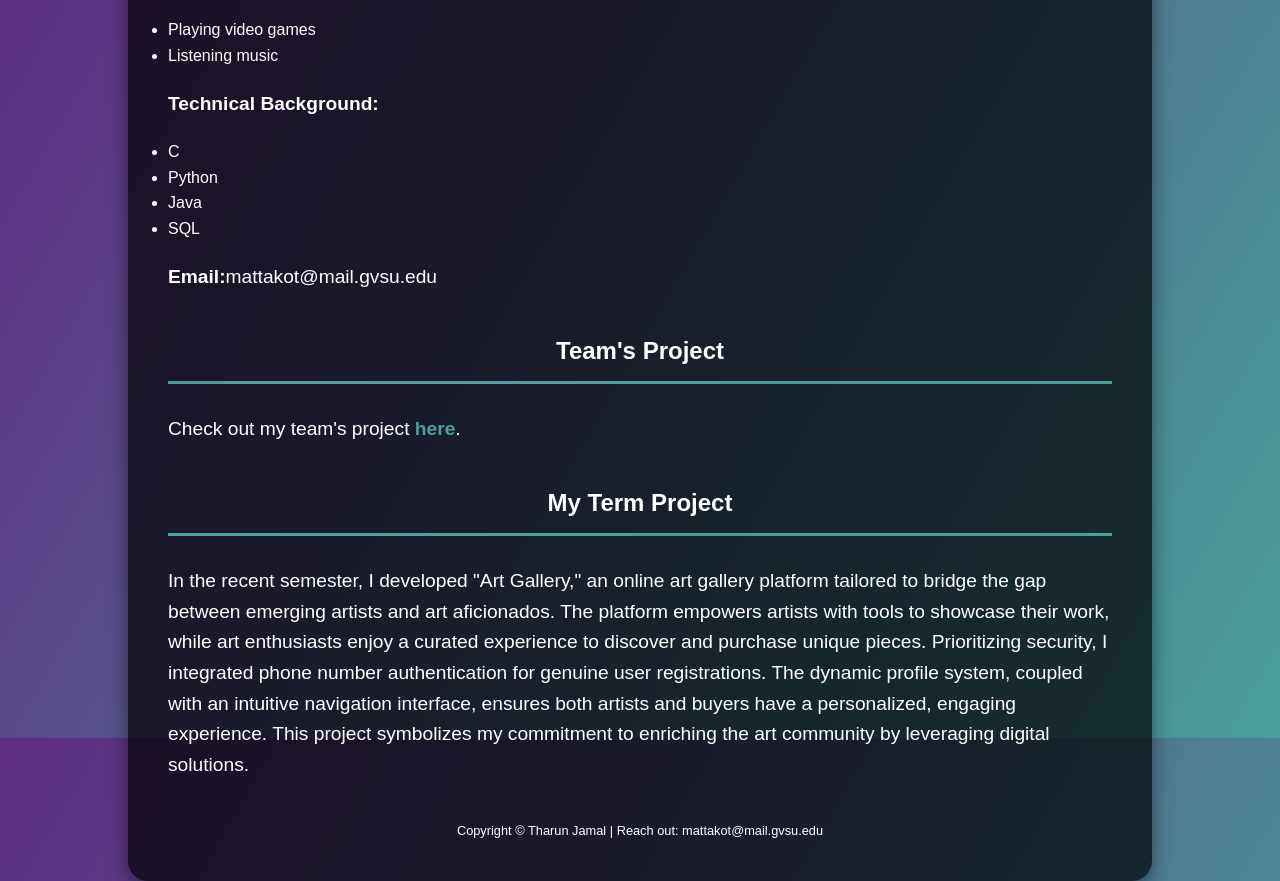
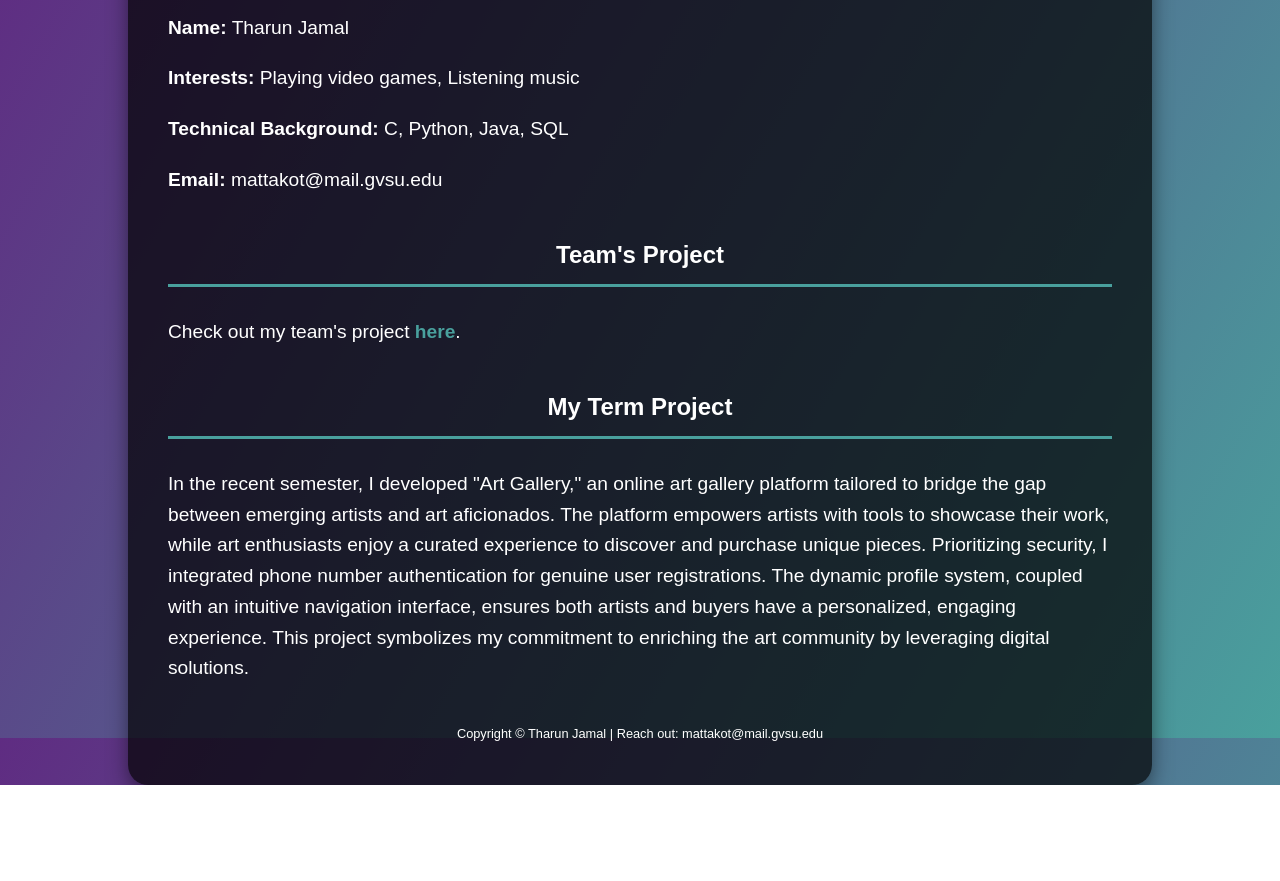
Before and after one commit to yaswanthsai5319/yaswanthsai5319.github.io, a plain HTML site: page index.html in a window 1280 px wide. Shown: the part 62-943 px from the top of the page. After the commit the page ends 847 px from the top, so only its background shows below. Drawn offline with Linux system fonts and the light colour scheme.

Commit message:
Update index.html

```diff
--- a/index.html
+++ b/index.html
@@ -15,29 +15,10 @@
         <!-- Personal Info from HW2 -->
         <section class="personal-info">
             <p><strong>Name:</strong> Tharun Jamal</p>
-            <p><strong>Interests:</strong>
-            <ul>
-                <li>Playing video games</li>
-                <li>Listening music</li>
-            </ul>
+            <p><strong>Interests:</strong> Playing video games, Listening music
             </p>
-            <p><strong>Technical Background:</strong>
-            <ul>
-                <li>
-                    C
-                </li>
-                <li>
-                    Python
-                </li>
-                <li>
-                    Java
-                </li>
-                <li>
-                    SQL
-                </li>
-            </ul>
-            </p>
-            <p><strong>Email:</strong>mattakot@mail.gvsu.edu</p>
+            <p><strong>Technical Background:</strong> C, Python, Java, SQL</p>
+            <p><strong>Email:</strong> mattakot@mail.gvsu.edu</p>
         </section>
 
         <!-- Link to Team's GitHub Page -->
```
